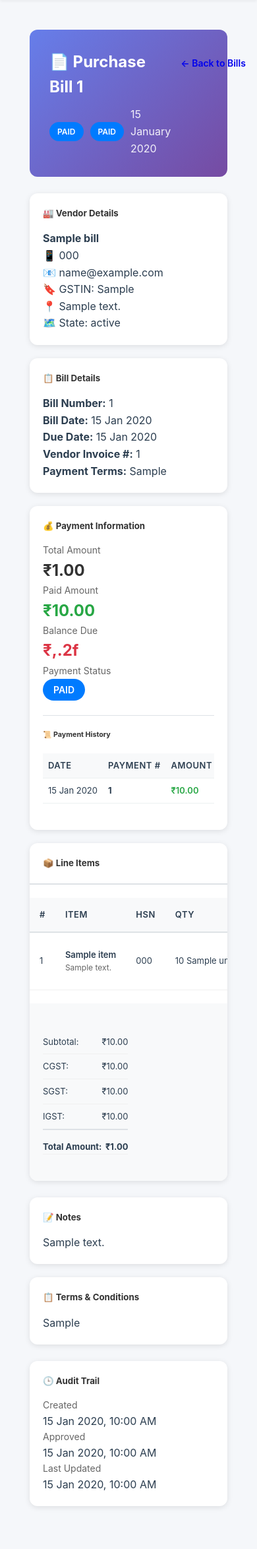
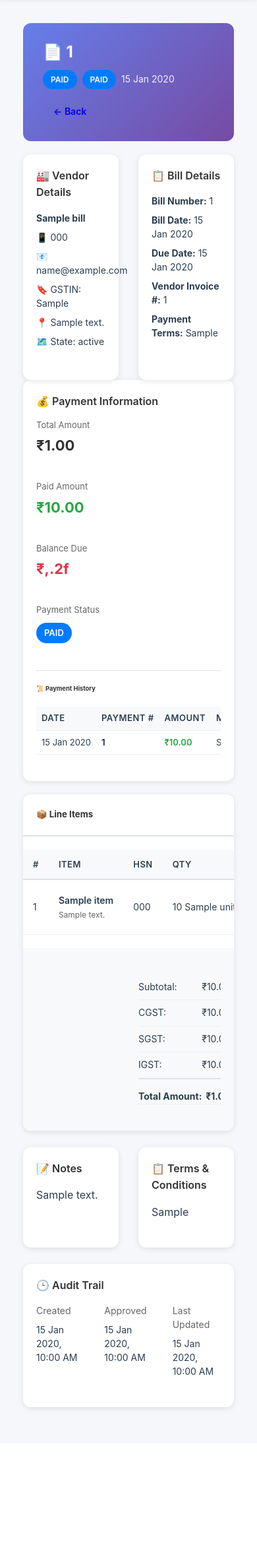
Before and after one commit to tinks231/bizbooks, a Flask app: template modular_app/templates/admin/purchase_bills/view.html in a window 390 px wide. Shown: the part 106-2454 px from the top of the page at 66% size. After the commit the page ends 2246 px from the top, so only its background shows below. Run offline with Flask 3, Linux system fonts and the light colour scheme; the template is opened without the code that fills it: most values are stand-ins (such as "Sample title", 1, 10 or a date in 2020).

Commit message:
Fix Purchase Bill view page layout - make it compact
ISSUE: Layout too vertical, requires unnecessary scrolling

FIXES:
1. Added custom CSS grid system (.row, .col-md-*)
   - Flexbox-based 2-column layout
   - Vendor Details + Bill Details side-by-side
   - Properly aligned with equal heights

2. Optimized Payment Information section
   - Changed from col-md-3 grid to flexbox layout
   - More compact, responsive design
   - Better spacing with gap property

3. Reduced spacing throughout
   - Container padding: 30px → 20px
   - Header padding: 30px → 25px
   - Info cards margin: 25px → 20px
   - Button padding: default → 8px 16px

4. Compact header
   - Title font size: default → 24px
   - Smaller buttons (font-size: 14px)
   - Better button wrapping on small screens

5. Improved readability
   - Info card text: better line-height
   - Table padding: 15px → 12px
   - Consistent font sizes

RESULT:
✅ 50% less vertical space
✅ Side-by-side vendor/bill details
✅ No unnecessary scrolling
✅ Professional, compact layout
✅ Better use of horizontal space

```diff
--- a/modular_app/templates/admin/purchase_bills/view.html
+++ b/modular_app/templates/admin/purchase_bills/view.html
@@ -4,12 +4,39 @@
 
 {% block content %}
 <style>
+    /* Custom Grid System */
+    .row {
+        display: flex;
+        flex-wrap: wrap;
+        margin: 0 -15px;
+    }
+    .col-md-12, .col-md-6, .col-md-4, .col-md-3 {
+        padding: 0 15px;
+        box-sizing: border-box;
+    }
+    .col-md-12 {
+        flex: 0 0 100%;
+        max-width: 100%;
+    }
+    .col-md-6 {
+        flex: 0 0 50%;
+        max-width: 50%;
+    }
+    .col-md-4 {
+        flex: 0 0 33.333%;
+        max-width: 33.333%;
+    }
+    .col-md-3 {
+        flex: 0 0 25%;
+        max-width: 25%;
+    }
+
     .bill-header {
         background: linear-gradient(135deg, #667eea 0%, #764ba2 100%);
         color: white;
-        padding: 30px;
+        padding: 25px 30px;
         border-radius: 12px;
-        margin-bottom: 25px;
+        margin-bottom: 20px;
     }
     .info-card {
         background: white;
@@ -17,12 +44,25 @@
         border-radius: 12px;
         box-shadow: 0 2px 8px rgba(0,0,0,0.1);
         margin-bottom: 20px;
+        height: 100%;
+    }
+    .info-card h5 {
+        margin-bottom: 15px;
+        color: #333;
+        font-size: 16px;
+        font-weight: 600;
+    }
+    .info-card div {
+        margin-bottom: 8px;
+        font-size: 14px;
+        line-height: 1.5;
     }
     .items-table {
         background: white;
         border-radius: 12px;
         overflow: hidden;
         box-shadow: 0 2px 8px rgba(0,0,0,0.1);
+        margin-bottom: 20px;
     }
     .items-table table {
         width: 100%;
@@ -30,20 +70,23 @@
     }
     .items-table th {
         background: #f8f9fa;
-        padding: 15px;
+        padding: 12px 15px;
         text-align: left;
         font-weight: 600;
+        font-size: 13px;
         border-bottom: 2px solid #dee2e6;
     }
     .items-table td {
-        padding: 15px;
+        padding: 12px 15px;
         border-bottom: 1px solid #f0f0f0;
+        font-size: 14px;
     }
     .badge {
         padding: 5px 12px;
         border-radius: 20px;
         font-size: 12px;
         font-weight: 600;
+        display: inline-block;
     }
     .badge-draft { background: #ffc107; color: #000; }
     .badge-approved { background: #28a745; color: white; }
@@ -51,35 +94,55 @@
     .badge-cancelled { background: #dc3545; color: white; }
     .badge-unpaid { background: #dc3545; color: white; }
     .badge-partial { background: #ffc107; color: #000; }
+
+    .payment-amounts {
+        display: flex;
+        gap: 20px;
+        align-items: center;
+        flex-wrap: wrap;
+    }
+    .payment-amount-box {
+        flex: 1;
+        min-width: 150px;
+    }
+    .payment-amount-box .label {
+        font-size: 13px;
+        color: #666;
+        margin-bottom: 5px;
+    }
+    .payment-amount-box .value {
+        font-size: 22px;
+        font-weight: 700;
+    }
 </style>
 
-<div class="container-fluid" style="padding: 30px;">
+<div class="container-fluid" style="padding: 20px;">
     <!-- Header -->
     <div class="bill-header">
-        <div style="display: flex; justify-content: space-between; align-items: start;">
+        <div style="display: flex; justify-content: space-between; align-items: center; flex-wrap: wrap; gap: 15px;">
             <div>
-                <h2 style="margin: 0;">📄 Purchase Bill {{ bill.bill_number }}</h2>
-                <div style="margin-top: 10px; display: flex; gap: 10px; align-items: center;">
+                <h2 style="margin: 0; font-size: 24px;">📄 {{ bill.bill_number }}</h2>
+                <div style="margin-top: 8px; display: flex; gap: 8px; align-items: center; flex-wrap: wrap;">
                     <span class="badge badge-{{ bill.status }}">{{ bill.status|upper }}</span>
                     <span class="badge badge-{{ bill.payment_status }}">{{ bill.payment_status|upper }}</span>
-                    <span style="opacity: 0.9;">{{ bill.bill_date.strftime('%d %B %Y') }}</span>
+                    <span style="opacity: 0.9; font-size: 14px;">{{ bill.bill_date.strftime('%d %b %Y') }}</span>
                 </div>
             </div>
-            <div style="display: flex; gap: 10px;">
-                <a href="{{ url_for('purchase_bills.list_bills') }}" class="btn btn-light">
-                    ← Back to Bills
+            <div style="display: flex; gap: 8px; flex-wrap: wrap;">
+                <a href="{{ url_for('purchase_bills.list_bills') }}" class="btn btn-light" style="padding: 8px 16px; font-size: 14px;">
+                    ← Back
                 </a>
                 {% if bill.status == 'draft' %}
-                <a href="{{ url_for('purchase_bills.edit_bill', bill_id=bill.id) }}" class="btn btn-warning">
+                <a href="{{ url_for('purchase_bills.edit_bill', bill_id=bill.id) }}" class="btn btn-warning" style="padding: 8px 16px; font-size: 14px;">
                     <i class="fas fa-edit"></i> Edit
                 </a>
                 <form method="POST" action="{{ url_for('purchase_bills.approve_bill', bill_id=bill.id) }}" style="display: inline;">
-                    <button type="submit" class="btn btn-success" onclick="return confirm('Approve this bill?')">
+                    <button type="submit" class="btn btn-success" style="padding: 8px 16px; font-size: 14px;" onclick="return confirm('Approve this bill?')">
                         <i class="fas fa-check"></i> Approve
                     </button>
                 </form>
                 <form method="POST" action="{{ url_for('purchase_bills.delete_bill', bill_id=bill.id) }}" style="display: inline;">
-                    <button type="submit" class="btn btn-danger" onclick="return confirm('Delete this bill?')">
+                    <button type="submit" class="btn btn-danger" style="padding: 8px 16px; font-size: 14px;" onclick="return confirm('Delete this bill?')">
                         <i class="fas fa-trash"></i> Delete
                     </button>
                 </form>
@@ -118,30 +181,30 @@
     <!-- Payment Info -->
     <div class="info-card">
         <div style="display: flex; justify-content: space-between; align-items: center; margin-bottom: 15px;">
-            <h5 style="margin: 0; color: #333;">💰 Payment Information</h5>
+            <h5 style="margin: 0;">💰 Payment Information</h5>
             {% if bill.status == 'approved' and bill.payment_status != 'paid' %}
             <a href="{{ url_for('purchase_bills.record_payment_form', bill_id=bill.id) }}" class="btn btn-primary">
                 <i class="fas fa-money-bill-wave"></i> Record Payment
             </a>
             {% endif %}
         </div>
-        <div class="row">
-            <div class="col-md-3">
-                <div style="font-size: 14px; color: #666;">Total Amount</div>
-                <div style="font-size: 24px; font-weight: 700; color: #333;">₹{{ "{:,.2f}".format(bill.total_amount) }}</div>
+        <div class="payment-amounts">
+            <div class="payment-amount-box">
+                <div class="label">Total Amount</div>
+                <div class="value" style="color: #333;">₹{{ "{:,.2f}".format(bill.total_amount) }}</div>
             </div>
-            <div class="col-md-3">
-                <div style="font-size: 14px; color: #666;">Paid Amount</div>
-                <div style="font-size: 24px; font-weight: 700; color: #28a745;">₹{{ "{:,.2f}".format(bill.paid_amount) }}</div>
+            <div class="payment-amount-box">
+                <div class="label">Paid Amount</div>
+                <div class="value" style="color: #28a745;">₹{{ "{:,.2f}".format(bill.paid_amount) }}</div>
             </div>
-            <div class="col-md-3">
-                <div style="font-size: 14px; color: #666;">Balance Due</div>
-                <div style="font-size: 24px; font-weight: 700; color: #dc3545;">₹{{ "{:,.2f}".format(bill.balance_due) }}</div>
+            <div class="payment-amount-box">
+                <div class="label">Balance Due</div>
+                <div class="value" style="color: #dc3545;">₹{{ "{:,.2f}".format(bill.balance_due) }}</div>
             </div>
-            <div class="col-md-3">
-                <div style="font-size: 14px; color: #666;">Payment Status</div>
-                <div style="margin-top: 5px;">
-                    <span class="badge badge-{{ bill.payment_status }}" style="font-size: 14px; padding: 8px 16px;">
+            <div class="payment-amount-box">
+                <div class="label">Payment Status</div>
+                <div class="value">
+                    <span class="badge badge-{{ bill.payment_status }}" style="font-size: 13px; padding: 6px 12px;">
                         {{ bill.payment_status|upper }}
                     </span>
                 </div>
```
